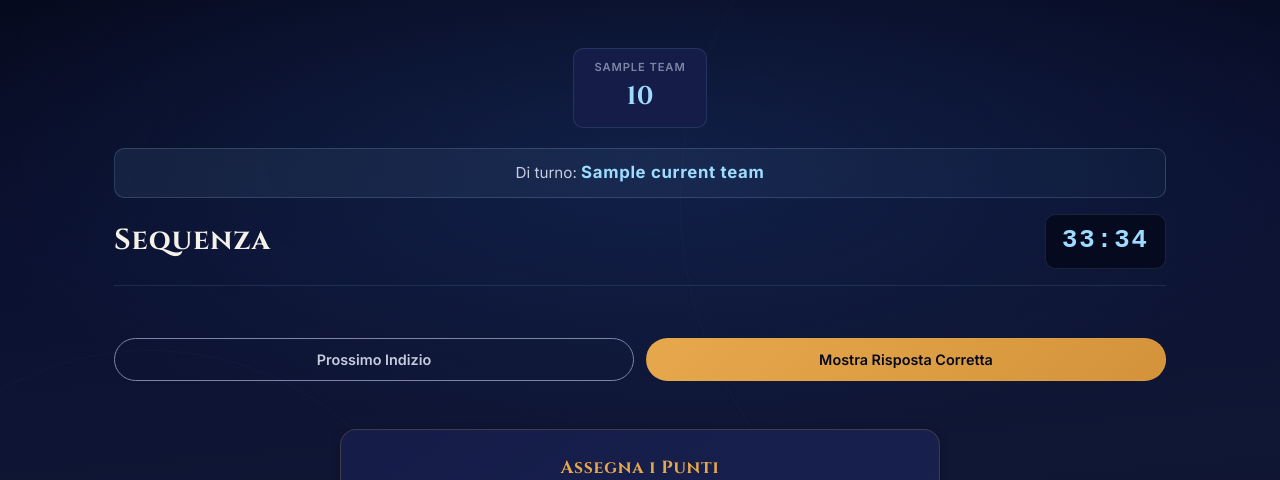
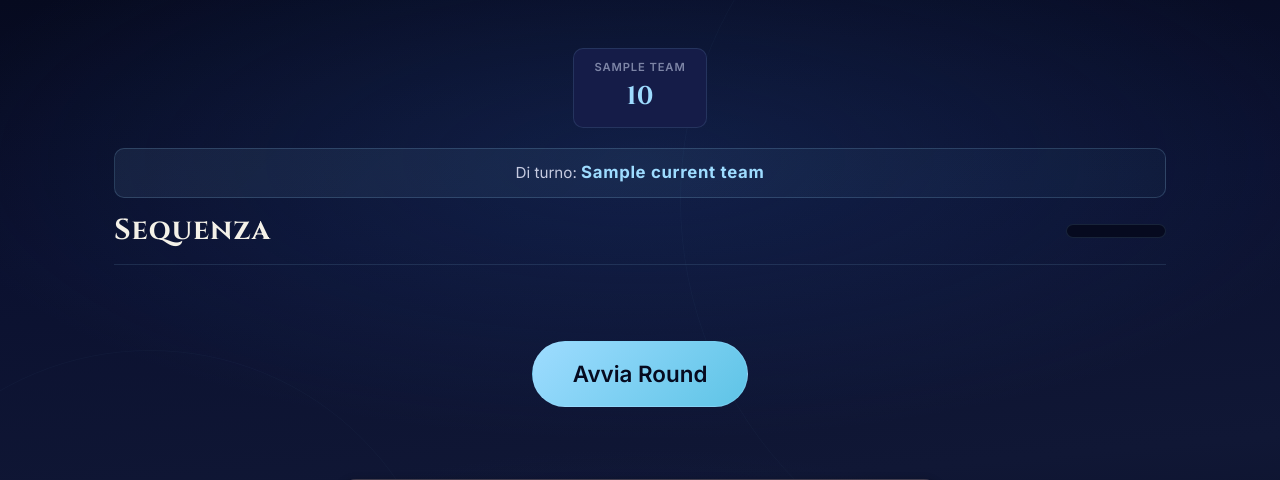
Before and after one commit to carlo-perini/only_connect_ita, a Flask app: template app/templates/sequence.html in a window 1280 px wide. Shown: the top 480 px of the page. Run offline with Flask 3, Linux system fonts and the light colour scheme; the template is opened without the code that fills it: most values are stand-ins (such as "Sample title", 1, 10 or a date in 2020).

Commit message:
added connecction and sequences round sounds started thorugh round start button

```diff
--- a/app/static/css/style.css
+++ b/app/static/css/style.css
@@ -279,6 +279,18 @@ h1, h2, h3 {
 }
 .btn-info:hover:not(:disabled) {
     box-shadow: 0 0 15px rgba(106, 173, 219, 0.3);
+}
+
+.btn-lg {
+    font-size: 1.4rem;
+    padding: 1rem 2.5rem;
+}
+
+.start-round-section {
+    display: flex;
+    justify-content: center;
+    align-items: center;
+    padding: 3rem 0;
 }
 
 .btn.disabled,
--- a/app/static/js/main.js
+++ b/app/static/js/main.js
@@ -17,26 +17,47 @@ class RoundTimer {
         this.onTick = onTick;
         this.onComplete = onComplete;
         this.intervalId = null;
+        this.audio = null;
+    }
+
+    setAudio(audioSrc) {
+        this.audio = new Audio(audioSrc);
+        this.audio.loop = true;
+    }
+
+    _stopInterval() {
+        if (this.intervalId) {
+            clearInterval(this.intervalId);
+            this.intervalId = null;
+        }
     }
 
     start() {
         if (this.intervalId) return; // Non avviare due volte
+
+        // Avvia l'audio se impostato
+        if (this.audio) {
+            this.audio.currentTime = 0;
+            this.audio.play().catch(e => console.warn('Audio play bloccato:', e));
+        }
 
         this.intervalId = setInterval(() => {
             this.remainingSeconds--;
             this.onTick(this.remainingSeconds);
 
             if (this.remainingSeconds <= 0) {
-                this.stop();
+                this._stopInterval(); // Ferma solo il timer, non l'audio
                 this.onComplete();
             }
         }, 1000);
     }
 
     stop() {
-        if (this.intervalId) {
-            clearInterval(this.intervalId);
-            this.intervalId = null;
+        this._stopInterval();
+        // Ferma l'audio
+        if (this.audio) {
+            this.audio.pause();
+            this.audio.currentTime = 0;
         }
     }
 
--- a/app/templates/sequence.html
+++ b/app/templates/sequence.html
@@ -28,12 +28,17 @@
         <div class="timer-display" id="timer" data-total-time="{{ total_time }}"></div>
     </div>
 
-    <div class="clues-container">
+    <!-- Bottone Avvia Round (nasconde gli indizi finché non si clicca) -->
+    <div id="start-round-section" class="start-round-section">
+        <button class="btn btn-primary btn-lg" id="start-round-btn">Avvia Round</button>
+    </div>
+
+    <div class="clues-container" id="clues-container" style="display: none;">
         <!-- I clue verranno renderizzati qui da JavaScript -->
         <div id="clues-area"></div>
     </div>
 
-    <div class="answer-section">
+    <div class="answer-section" id="answer-section" style="display: none;">
         <!-- Il conduttore rivela gli indizi progressivamente -->
         <button class="btn btn-secondary" id="next-clue-btn">Prossimo Indizio</button>
         <button class="btn btn-warning" id="show-answer-btn">Mostra Risposta Corretta</button>
@@ -284,6 +289,11 @@
     // Avvia il timer del round SOLO se è la prima volta
     if (!isModification) {
     const timerElement = document.getElementById('timer');
+    const startRoundBtn = document.getElementById('start-round-btn');
+    const startRoundSection = document.getElementById('start-round-section');
+    const cluesContainer = document.getElementById('clues-container');
+    const answerSection = document.getElementById('answer-section');
+
     if (timerElement && timerElement.dataset.totalTime) {
         const totalTime = parseInt(timerElement.dataset.totalTime);
         const roundTimer = new RoundTimer(totalTime,
@@ -304,8 +314,23 @@
                 console.log('⏰ Timer completato');
             }
         );
-        roundTimer.start();
+
+        // Imposta l'audio del round
+        roundTimer.setAudio('/static/media/audio/connections_thinking.mp3');
+
+        // Click su "Avvia Round": mostra indizi, avvia timer + audio
+        startRoundBtn.addEventListener('click', function() {
+            startRoundSection.style.display = 'none';
+            cluesContainer.style.display = '';
+            answerSection.style.display = '';
+            roundTimer.start();
+        });
     }
+    } else {
+        // In modalità modifica, mostra subito indizi e sezione risposta
+        document.getElementById('start-round-section').style.display = 'none';
+        document.getElementById('clues-container').style.display = '';
+        document.getElementById('answer-section').style.display = '';
     } // Fine del if (!isModification)
 </script>
 {% endblock %}
--- a/config.py
+++ b/config.py
@@ -23,8 +23,8 @@ AUDIO_DIR = MEDIA_DIR / "audio"
 
 # Timeout default per i round (in secondi)
 DEFAULT_TIMERS = {
-    "connections": 45,
-    "sequence": 45,
+    "connections": 40,
+    "sequence": 40,
     "wall": 180,
     "missing_vowels": 180,
 }
--- a/quiz_data.json
+++ b/quiz_data.json
@@ -2,12 +2,12 @@
   "teams": [
     {
       "id": "team-1",
-      "name": "Team 1",
+      "name": "I corvi astuti",
       "color": "#FF8C42"
     },
     {
       "id": "team-2",
-      "name": "Team 2",
+      "name": "I lupi saggi",
       "color": "#0066FF"
     }
   ],
```
Also changed, not shown: app/templates/connections.html (+28 -3 lines), 1 other file.
